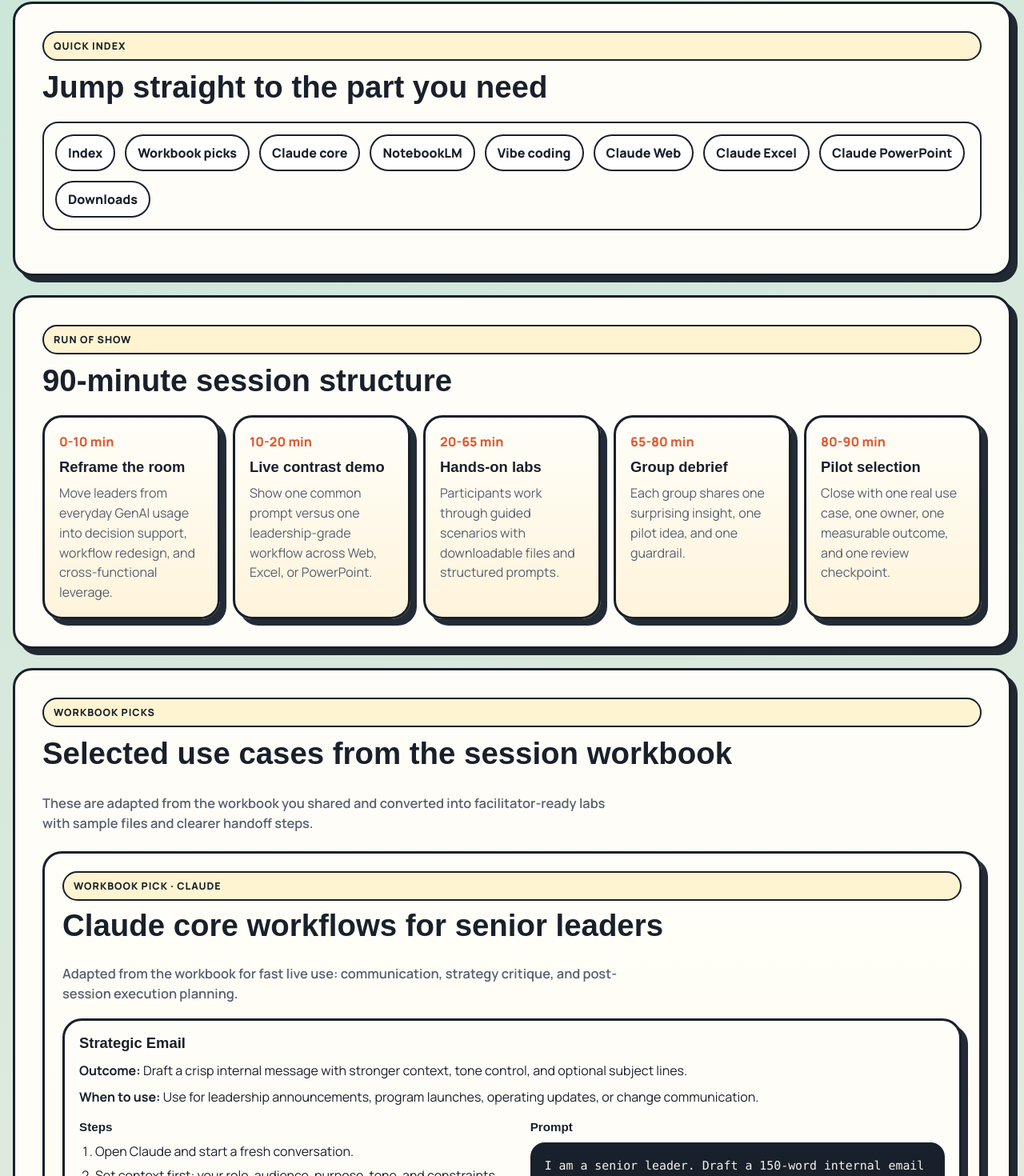
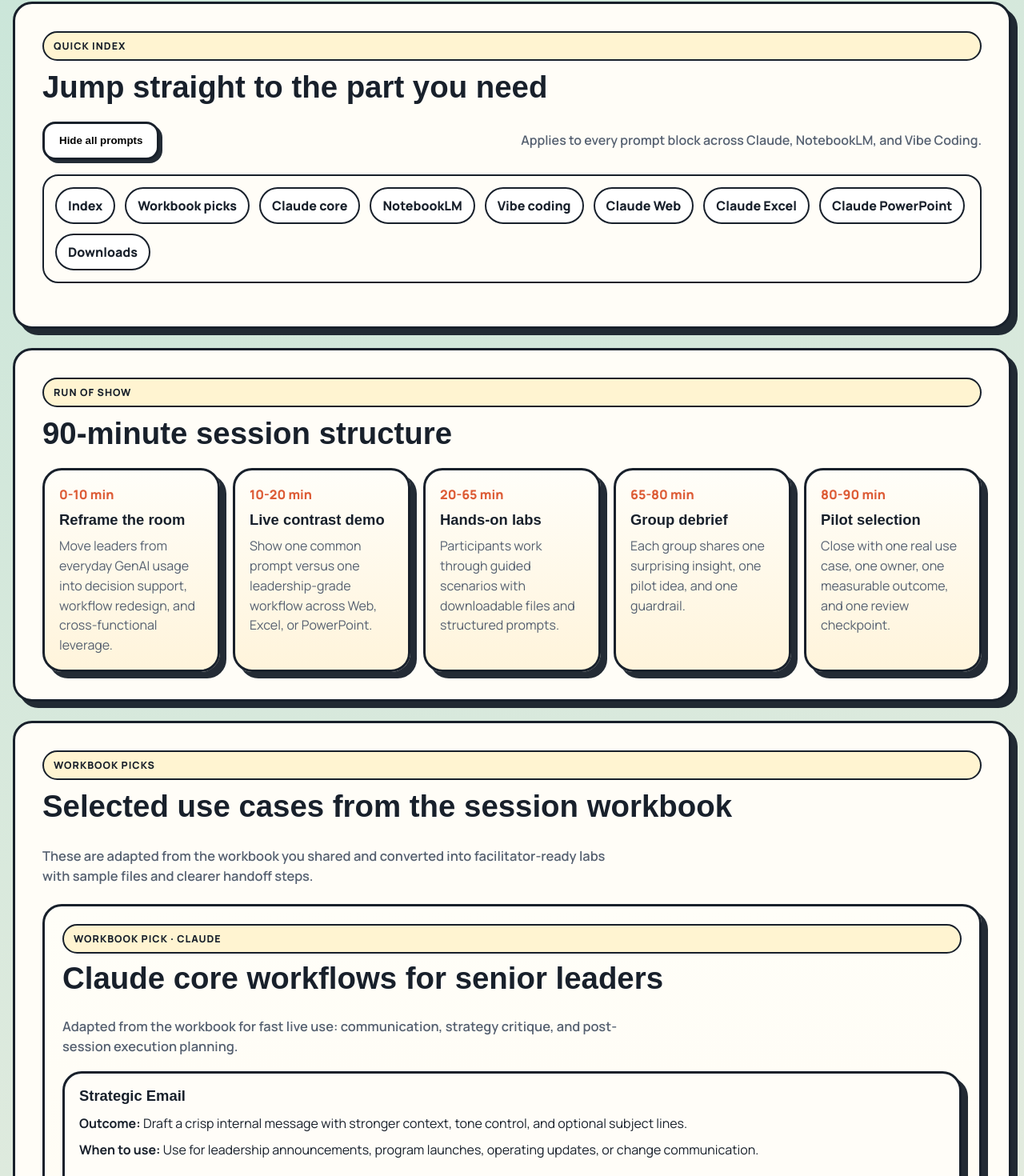
Before and after one commit to gSachinRep/cqc-ai-session, a React (Vite) app: page / in a window 1280 px wide. Shown: the part 653-2123 px from the top of the page at 80% size. Built offline with nearby package versions, Linux system fonts and the light colour scheme; a web font is replaced by a local one.

Commit message:
Add prompt visibility toggle

```diff
--- a/src/App.jsx
+++ b/src/App.jsx
@@ -1,4 +1,4 @@
-import React from 'react'
+import React, { useState } from 'react'
 
 const sessionFlow = [
   {
@@ -486,7 +486,7 @@
   )
 }
 
-function SurfaceCard({ surface }) {
+function SurfaceCard({ surface, showPrompts }) {
   return (
     <section id={surface.id} className="surface-card">
       <div className="surface-header">
@@ -514,8 +514,11 @@
                 </ol>
               </div>
               <div>
-                <h4>Prompt</h4>
-                <pre>{scenario.prompt}</pre>
+                <div className="prompt-header">
+                  <h4>Prompt</h4>
+                  <span className="prompt-state">{showPrompts ? 'Visible' : 'Hidden'}</span>
+                </div>
+                {showPrompts ? <pre>{scenario.prompt}</pre> : <div className="prompt-placeholder">Prompt hidden</div>}
               </div>
             </div>
             <h4>Downloads</h4>
@@ -527,7 +530,7 @@
   )
 }
 
-function VibeCodingCard({ item }) {
+function VibeCodingCard({ item, showPrompts }) {
   return (
     <article className={`vibe-card vibe-${item.color}`}>
       <div className="vibe-header">
@@ -547,8 +550,11 @@
           </ol>
         </div>
         <div>
-          <h4>Starter build prompt</h4>
-          <pre>{item.starterPrompt}</pre>
+          <div className="prompt-header">
+            <h4>Starter build prompt</h4>
+            <span className="prompt-state">{showPrompts ? 'Visible' : 'Hidden'}</span>
+          </div>
+          {showPrompts ? <pre>{item.starterPrompt}</pre> : <div className="prompt-placeholder">Prompt hidden</div>}
         </div>
       </div>
     </article>
@@ -556,6 +562,8 @@
 }
 
 function App() {
+  const [showPrompts, setShowPrompts] = useState(true)
+
   return (
     <div className="page-shell">
       <header className="hero">
@@ -604,6 +612,12 @@
             <p className="eyebrow">Quick Index</p>
             <h2>Jump straight to the part you need</h2>
           </div>
+          <div className="index-toolbar">
+            <button className="btn toggle-btn" type="button" onClick={() => setShowPrompts((current) => !current)}>
+              {showPrompts ? 'Hide all prompts' : 'Show all prompts'}
+            </button>
+            <p className="toolbar-note">Applies to every prompt block across Claude, NotebookLM, and Vibe Coding.</p>
+          </div>
           <div className="surface-nav quick-nav">
             {quickNav.map((item) => (
               <a key={item.href} className="surface-link" href={item.href}>
@@ -640,7 +654,7 @@
           </div>
           <div className="surface-stack">
             {workbookSections.map((surface) => (
-              <SurfaceCard key={surface.id} surface={surface} />
+              <SurfaceCard key={surface.id} surface={surface} showPrompts={showPrompts} />
             ))}
           </div>
         </section>
@@ -657,7 +671,7 @@
           </div>
           <div className="scenario-list">
             {vibeCodingProblems.map((item) => (
-              <VibeCodingCard key={item.title} item={item} />
+              <VibeCodingCard key={item.title} item={item} showPrompts={showPrompts} />
             ))}
           </div>
         </section>
@@ -680,7 +694,7 @@
           </div>
           <div className="surface-stack">
             {surfaces.map((surface) => (
-              <SurfaceCard key={surface.id} surface={surface} />
+              <SurfaceCard key={surface.id} surface={surface} showPrompts={showPrompts} />
             ))}
           </div>
         </section>
--- a/src/styles.css
+++ b/src/styles.css
@@ -233,6 +233,23 @@
   font-weight: 800;
 }
 
+.index-toolbar {
+  display: flex;
+  align-items: center;
+  justify-content: space-between;
+  gap: 16px;
+  margin-bottom: 18px;
+}
+
+.toggle-btn {
+  cursor: pointer;
+}
+
+.toolbar-note {
+  color: var(--muted);
+  font-weight: 600;
+}
+
 .surface-stack {
   display: grid;
   gap: 20px;
@@ -300,6 +317,32 @@
 
 .scenario-card h3 {
   margin-bottom: 12px;
+}
+
+.prompt-header {
+  display: flex;
+  align-items: center;
+  justify-content: space-between;
+  gap: 12px;
+}
+
+.prompt-state {
+  font-size: 0.8rem;
+  font-weight: 800;
+  text-transform: uppercase;
+  letter-spacing: 0.06em;
+  color: var(--accent);
+}
+
+.prompt-placeholder {
+  margin: 10px 0 0;
+  padding: 16px;
+  border: 2px dashed var(--line);
+  border-radius: 18px;
+  background: #fff8ee;
+  color: var(--muted);
+  font-weight: 700;
+  text-align: center;
 }
 
 .scenario-meta + .scenario-meta {
@@ -385,6 +428,11 @@
   .library-grid {
     grid-template-columns: 1fr;
   }
+
+  .index-toolbar {
+    flex-direction: column;
+    align-items: flex-start;
+  }
 }
 
 @media (max-width: 640px) {
```
